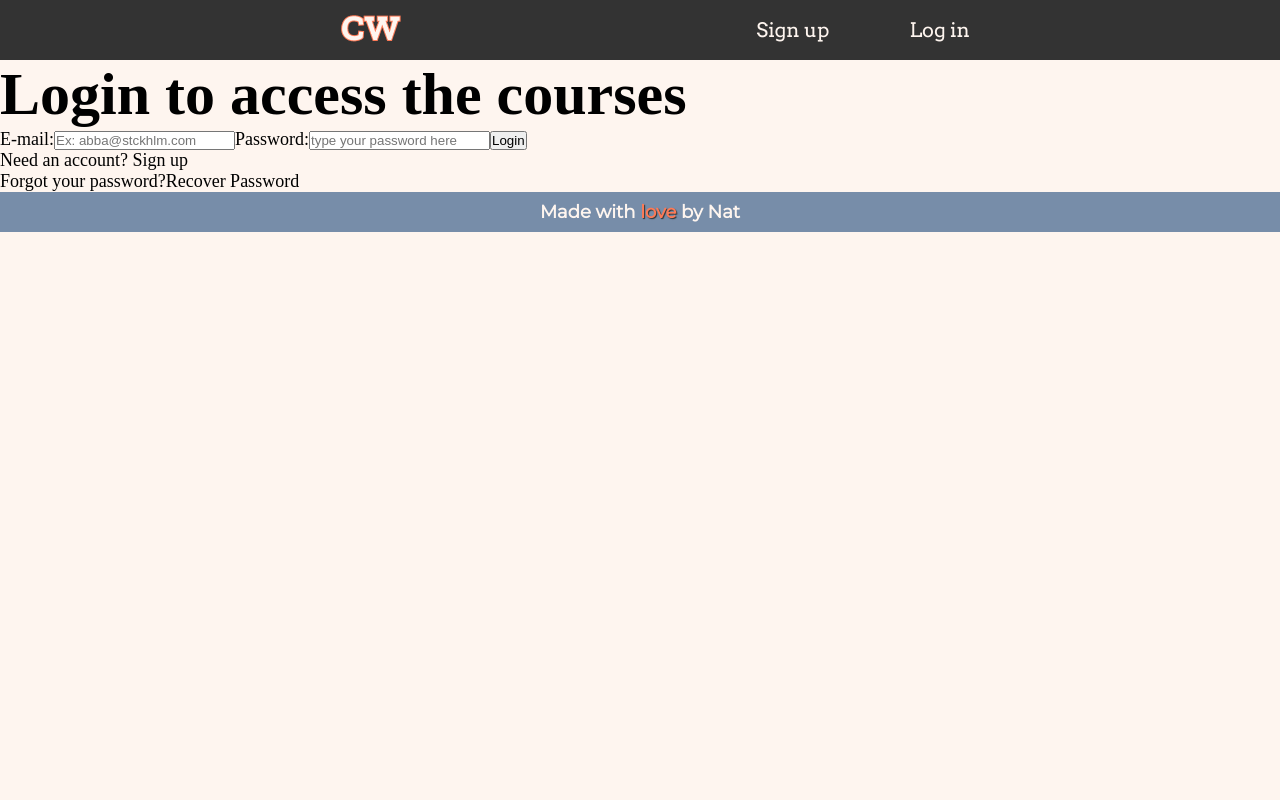
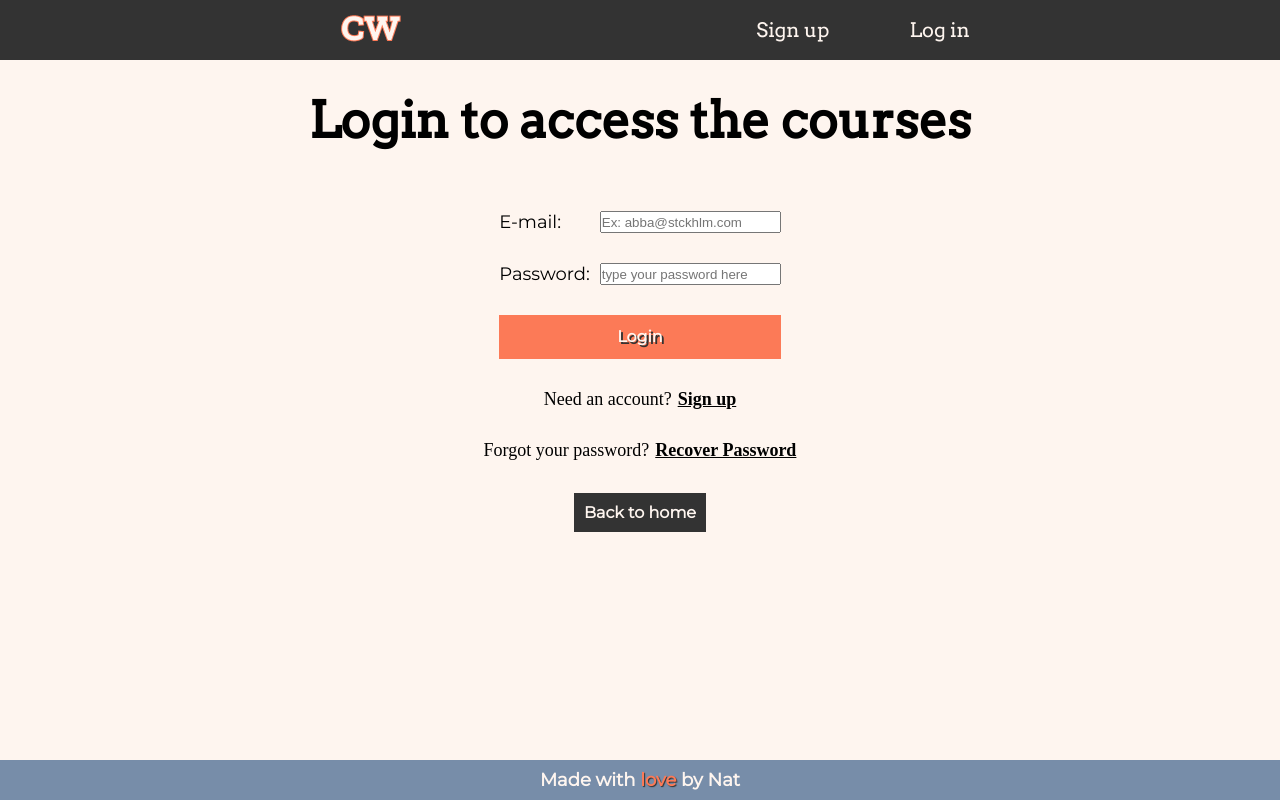
Before and after one commit to natalledm/creative-writing-LMS, a React (Create React App) app: page /login in a window 1280 px wide. Built offline with nearby package versions, Linux system fonts and the light colour scheme; no server answers; the database is empty.

Commit message:
Login css done and small css fix

```diff
--- a/src/pages/DashboardStudent.jsx
+++ b/src/pages/DashboardStudent.jsx
@@ -1,7 +1,7 @@
 import { useEffect, useState } from "react";
 import { getCollection } from "../scripts/fireStoreDB";
 import "../styles/pages/dashboard-page.css";
-import "../styles/content-layout.css";
+import "../styles/logged-content-layout.css";
 
 export default function DashboardStudent() {
   const [courses, setCourses] = useState([]);
--- a/src/pages/DashboardTeacher.jsx
+++ b/src/pages/DashboardTeacher.jsx
@@ -1,7 +1,7 @@
 import { useEffect, useState } from "react";
 import { getCollection } from "../scripts/fireStoreDB";
 import "../styles/pages/dashboard-page.css";
-import "../styles/content-layout.css";
+import "../styles/logged-content-layout.css";
 
 export default function DashboardTeacher() {
   const [courses, setCourses] = useState([]);
--- a/src/pages/Login.jsx
+++ b/src/pages/Login.jsx
@@ -4,6 +4,8 @@ import { useUserId } from "../state/UserIdContext";
 import { loginUser } from "../scripts/firebaseAuthentication";
 import InputField from "../components/InputField";
 import formInfo from "../data/login-form.json";
+import "../styles/pages/login.css";
+import "../styles/not-logged-content-layout.css";
 
 export default function Login() {
   // global state
@@ -40,22 +42,32 @@ export default function Login() {
   }
 
   return (
-    <div>
-      <h1>Login to access the courses</h1>
-      <form onSubmit={onSubmit}>
+    <div className="not-logged-body login-container">
+      <h2 className="login-title">Login to access the courses</h2>
+      <form onSubmit={onSubmit} className="login-form">
         <InputField state={[email, setEmail]} fieldInfo={formInfo.email} />
         <InputField
           state={[password, setPassword]}
           fieldInfo={formInfo.password}
         />
-        <button>Login</button>
+        <button className="main-button">Login</button>
       </form>
       <p>
-        Need an account? <Link to={"/signup"}>Sign up</Link>
+        Need an account?
+        <Link to={"/signup"} className="link-footer">
+          Sign up
+        </Link>
       </p>
       <p>
         Forgot your password?
-        <Link to={"/recover-password"}>Recover Password</Link>
+        <Link to={"/recover-password"} className="link-footer">
+          Recover Password
+        </Link>
+      </p>
+      <p>
+        <Link to={"/"} className="cancel-back-button link-button-back">
+          Back to home
+        </Link>
       </p>
     </div>
   );
--- a/src/styles/base.css
+++ b/src/styles/base.css
@@ -82,6 +82,9 @@ ol {
   border: none;
   text-decoration: none;
   font-size: 1.6rem;
+  font-weight: bold;
+  font-family: var(--text-font);
+  text-shadow: 2px 2px var(--jet-black);
   background-color: var(--outrageous-orange);
   color: var(--seashell-white);
   cursor: pointer;
@@ -98,6 +101,8 @@ ol {
   border: none;
   text-decoration: none;
   font-size: 1.6rem;
+  font-family: var(--text-font);
+  font-weight: bold;
   background-color: var(--jet-black);
   color: var(--seashell-white);
   cursor: pointer;
--- a/src/styles/content-layout.css
+++ b/src/styles/logged-content-layout.css
@@ -1,6 +1,8 @@
 .logged-in-body {
   width: auto;
   margin-left: 20%;
+  min-height: 60rem;
+  max-width: 80%;
 }
 
 @media (min-width: 600px) {
--- /dev/null
+++ b/src/styles/not-logged-content-layout.css
@@ -0,0 +1,6 @@
+.not-logged-body {
+  min-height: 60rem;
+  height: calc(95vh - 60px);
+  max-width: 80%;
+  margin: 0 10%;
+}
--- /dev/null
+++ b/src/styles/pages/login.css
@@ -0,0 +1,39 @@
+.login-container {
+  display: flex;
+  flex-direction: column;
+  align-items: center;
+  gap: 3rem;
+}
+
+.login-title {
+  font-family: var(--other-headers-font);
+  margin: 3rem;
+}
+
+.login-form {
+  display: flex;
+  flex-direction: column;
+  gap: 3rem;
+  font-family: var(--text-font);
+  max-width: 300px;
+}
+
+.login-form label {
+  display: flex;
+  justify-content: space-between;
+}
+
+.login-form input {
+  margin-left: 1rem;
+}
+
+.link-footer {
+  text-decoration: underline;
+  font-weight: bold;
+  margin-left: 0.6rem;
+  cursor: pointer;
+}
+
+.link-button-back {
+  padding: 1rem;
+}
```
